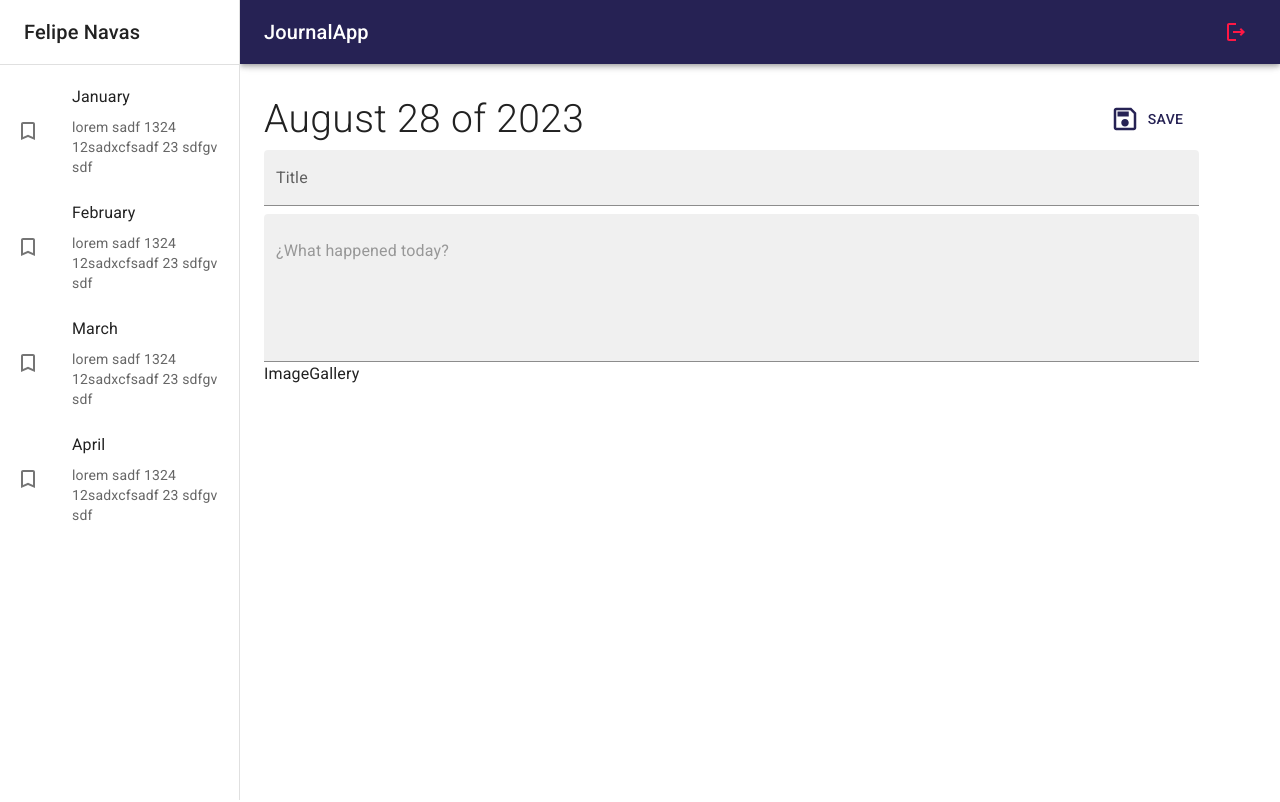
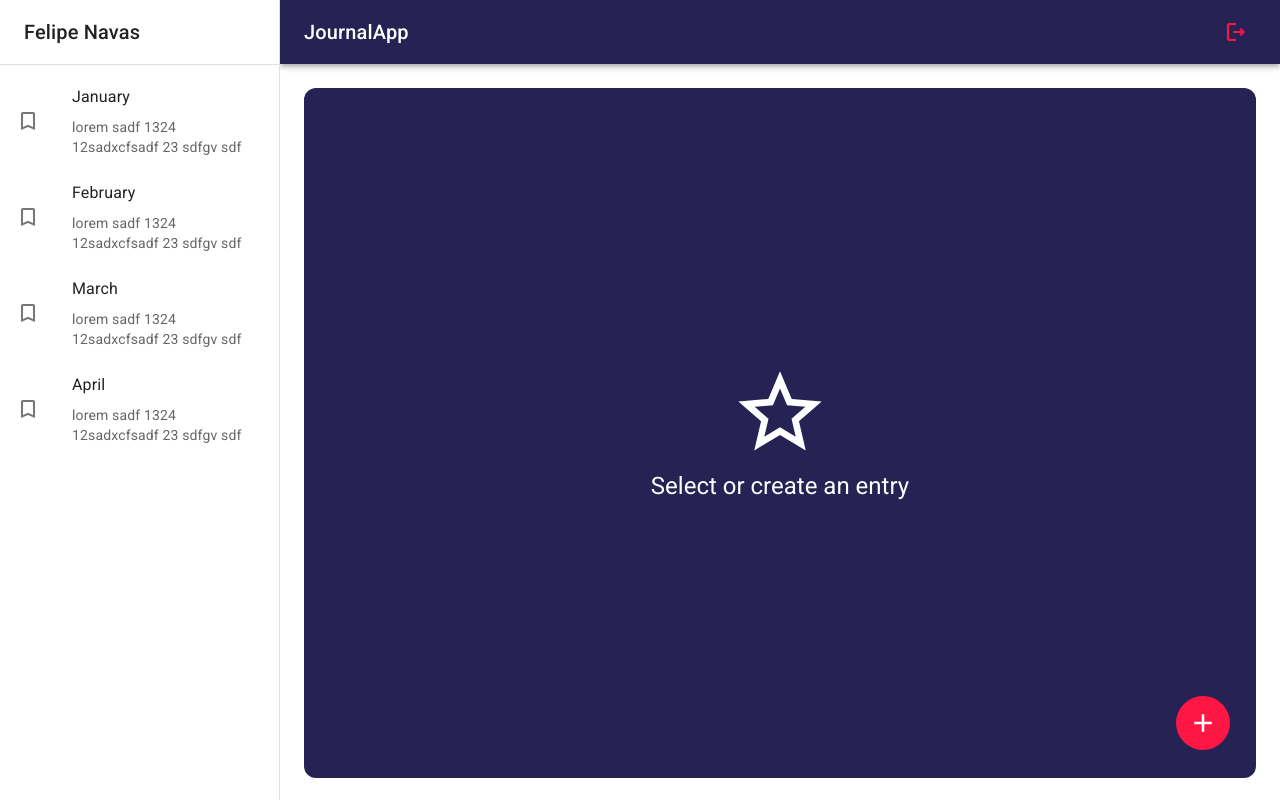
Before and after one commit to Felipe-Navas/react-journal-app-vite, a React (Vite) app: page / in a window 1280 px wide. Built offline with nearby package versions, Linux system fonts and the light colour scheme.

Commit message:
Adding images, add button and some fixes

```diff
--- a/src/journal/components/ImageGallery.jsx
+++ b/src/journal/components/ImageGallery.jsx
@@ -1,6 +1,69 @@
+import { ImageList, ImageListItem } from '@mui/material'
 
 export const ImageGallery = () => {
   return (
-    <div>ImageGallery</div>
+    <ImageList sx={{ width: '100%', height: 500 }} cols={4} rowHeight={200}>
+      {itemData.map((item) => (
+        <ImageListItem key={item.img}>
+          <img
+            src={`${item.img}?w=164&h=164&fit=crop&auto=format`}
+            srcSet={`${item.img}?w=164&h=164&fit=crop&auto=format&dpr=2 2x`}
+            alt={item.title}
+            loading="lazy"
+          />
+        </ImageListItem>
+      ))}
+    </ImageList>
   )
 }
+
+const itemData = [
+  {
+    img: 'https://images.unsplash.com/photo-1551963831-b3b1ca40c98e',
+    title: 'Breakfast',
+  },
+  {
+    img: 'https://images.unsplash.com/photo-1551782450-a2132b4ba21d',
+    title: 'Burger',
+  },
+  {
+    img: 'https://images.unsplash.com/photo-1522770179533-24471fcdba45',
+    title: 'Camera',
+  },
+  {
+    img: 'https://images.unsplash.com/photo-1444418776041-9c7e33cc5a9c',
+    title: 'Coffee',
+  },
+  {
+    img: 'https://images.unsplash.com/photo-1533827432537-70133748f5c8',
+    title: 'Hats',
+  },
+  {
+    img: 'https://images.unsplash.com/photo-1558642452-9d2a7deb7f62',
+    title: 'Honey',
+  },
+  {
+    img: 'https://images.unsplash.com/photo-1516802273409-68526ee1bdd6',
+    title: 'Basketball',
+  },
+  {
+    img: 'https://images.unsplash.com/photo-1518756131217-31eb79b20e8f',
+    title: 'Fern',
+  },
+  {
+    img: 'https://images.unsplash.com/photo-1597645587822-e99fa5d45d25',
+    title: 'Mushrooms',
+  },
+  {
+    img: 'https://images.unsplash.com/photo-1567306301408-9b74779a11af',
+    title: 'Tomato basil',
+  },
+  {
+    img: 'https://images.unsplash.com/photo-1471357674240-e1a485acb3e1',
+    title: 'Sea star',
+  },
+  {
+    img: 'https://images.unsplash.com/photo-1589118949245-7d38baf380d6',
+    title: 'Bike',
+  },
+]
--- a/src/journal/layout/JournalLayout.jsx
+++ b/src/journal/layout/JournalLayout.jsx
@@ -2,7 +2,7 @@ import { Toolbar } from '@mui/material'
 import { Box } from '@mui/system'
 import { NavBar, SideBar } from '../components'
 
-const drawerWidth = 240
+const drawerWidth = 280
 
 export const JournalLayout = ({ children }) => {
   return (
@@ -11,8 +11,8 @@ export const JournalLayout = ({ children }) => {
 
       <SideBar drawerWidth={drawerWidth} />
 
-      <Box component="main" sx={{ flewGrow: 1, p: 3 }}>
-        <Toolbar></Toolbar>
+      <Box component="main" sx={{ flexGrow: 1 ,p: 3 }}>
+        <Toolbar />
 
         {children}
       </Box>
--- a/src/journal/pages/JournalPage.jsx
+++ b/src/journal/pages/JournalPage.jsx
@@ -1,12 +1,28 @@
+import { AddOutlined } from '@mui/icons-material'
+import { IconButton } from '@mui/material'
+
 import { JournalLayout } from '../layout/JournalLayout'
 import { NoteView, NothingSelectedView } from '../views'
 
 export const JournalPage = () => {
   return (
     <JournalLayout>
-      {/* <NothingSelectedView /> */}
+      <NothingSelectedView />
 
-      <NoteView />
+      <IconButton
+        size="large"
+        sx={{
+          color: 'white',
+          backgroundColor: 'error.main',
+          ':hover': { backgroundColor: 'error.main', opacity: 0.9 },
+          position: 'fixed',
+          right: 50,
+          bottom: 50,
+        }}
+      >
+        <AddOutlined sx={{ fontSize: 30 }} />
+      </IconButton>
+      {/* <NoteView /> */}
     </JournalLayout>
   )
 }
```
